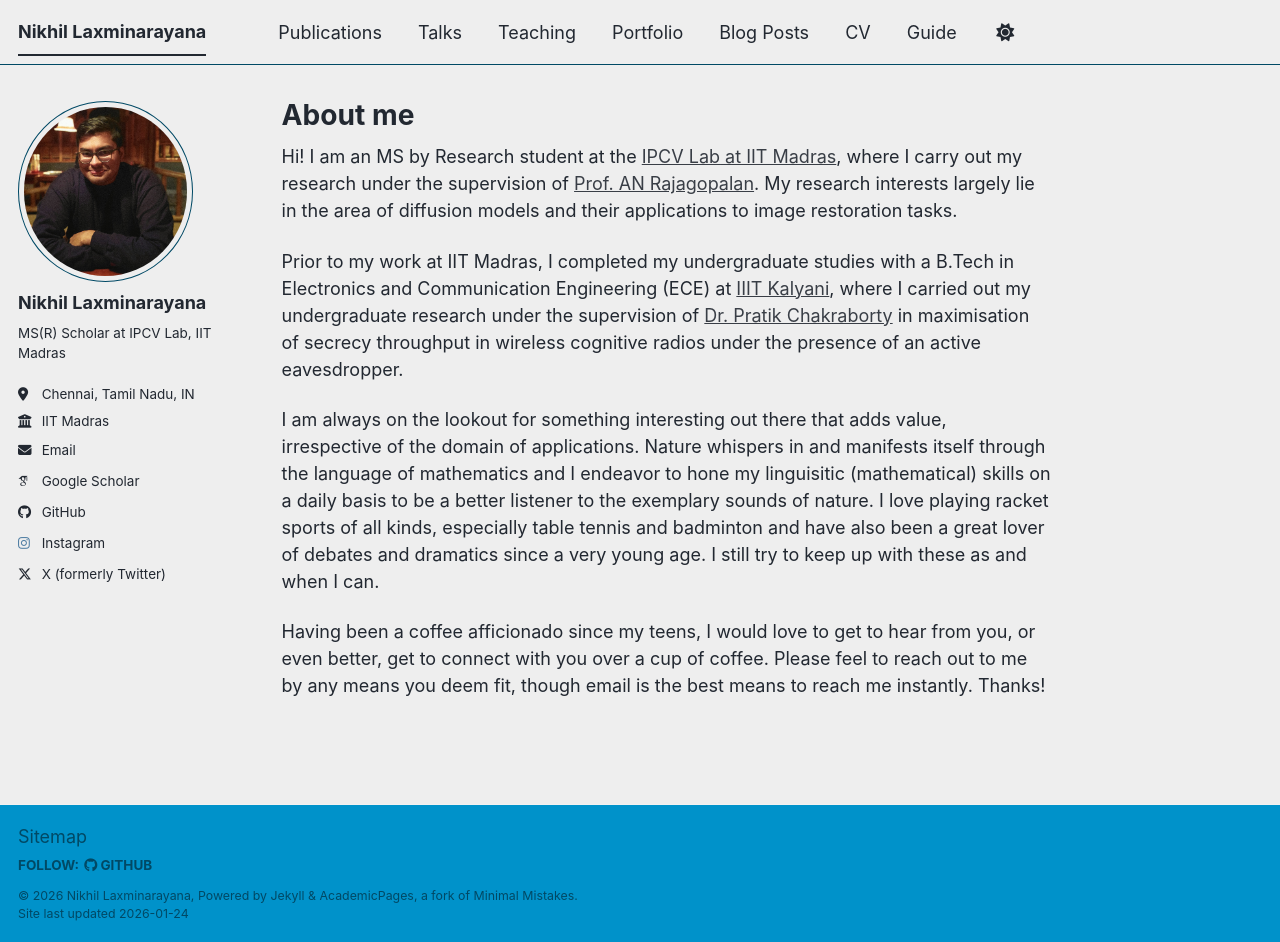
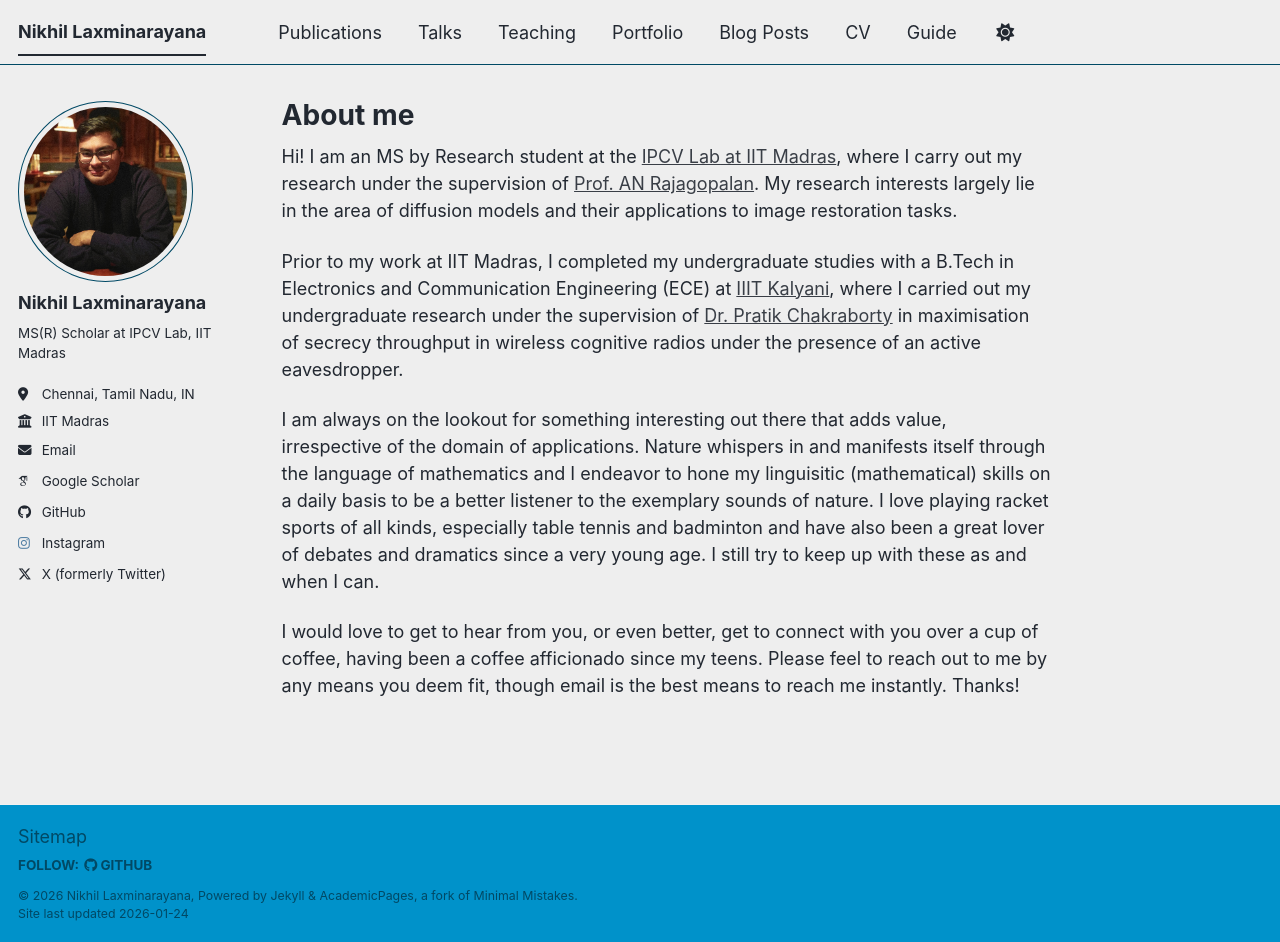
Before and after one commit to n1x1l/n1x1l.github.io, a Jekyll site: the page built from _pages/about.md, in a window 1280 px wide and 942 px high. Built offline with Jekyll 4.4.1, drawn with Linux system fonts in a browser that asks for light colours; some web fonts are replaced; a script bundle is joined from its source files by our own code; library files that are not in the unit come from our copies.

Commit message:
update _config.yml

```diff
--- a/_pages/about.md
+++ b/_pages/about.md
@@ -15,7 +15,7 @@ Prior to my work at IIT Madras, I completed my undergraduate studies with a B.Te
 
 I am always on the lookout for something interesting out there that adds value, irrespective of the domain of applications. Nature whispers in and manifests itself through the language of mathematics and I endeavor to hone my linguisitic (mathematical) skills on a daily basis to be a better listener to the exemplary sounds of nature. I love playing racket sports of all kinds, especially table tennis and badminton and have also been a great lover of debates and dramatics since a very young age. I still try to keep up with these as and when I can.
 
-Having been a coffee afficionado since my teens, I would love to get to hear from you, or even better, get to connect with you over a cup of coffee. Please feel to reach out to me by any means you deem fit, though email is the best means to reach me instantly. Thanks!
+I would love to get to hear from you, or even better, get to connect with you over a cup of coffee, having been a coffee afficionado since my teens. Please feel to reach out to me by any means you deem fit, though email is the best means to reach me instantly. Thanks!
 
 <!--
  You can fork [this template](https://github.com/academicpages/academicpages.github.io) right now, modify the configuration and Markdown files, add your own PDFs and other content, and have your own site for free, with no ads!
```
